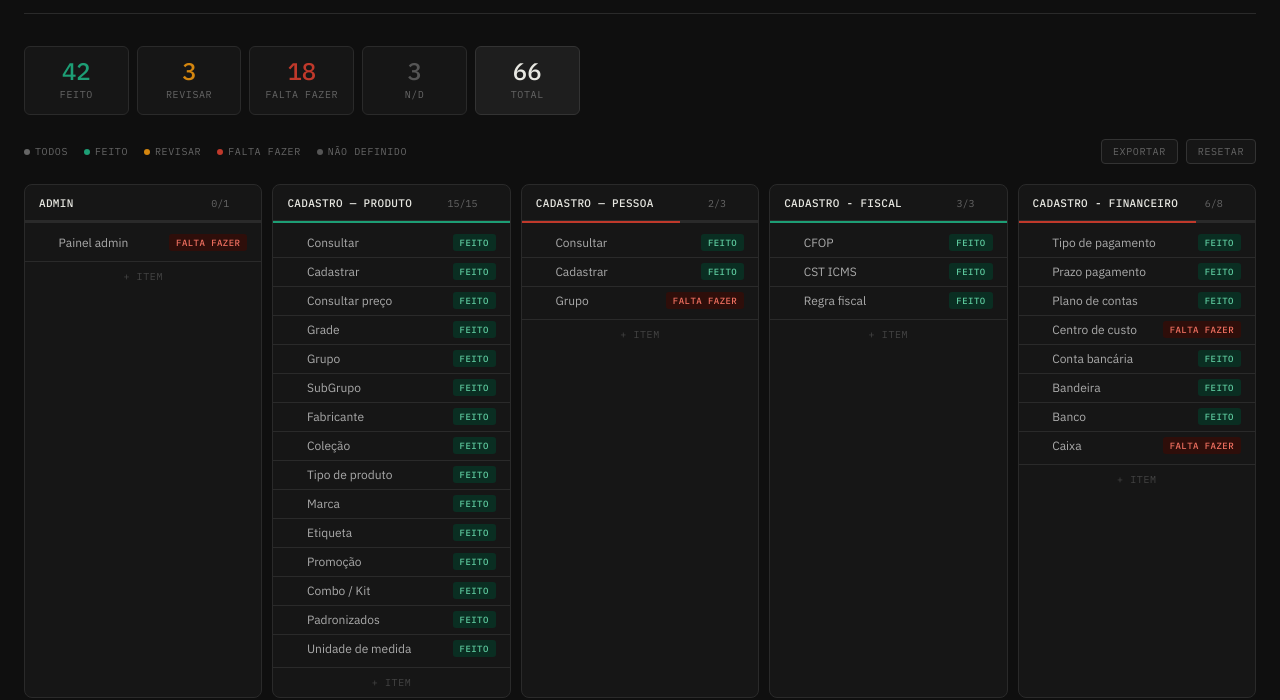
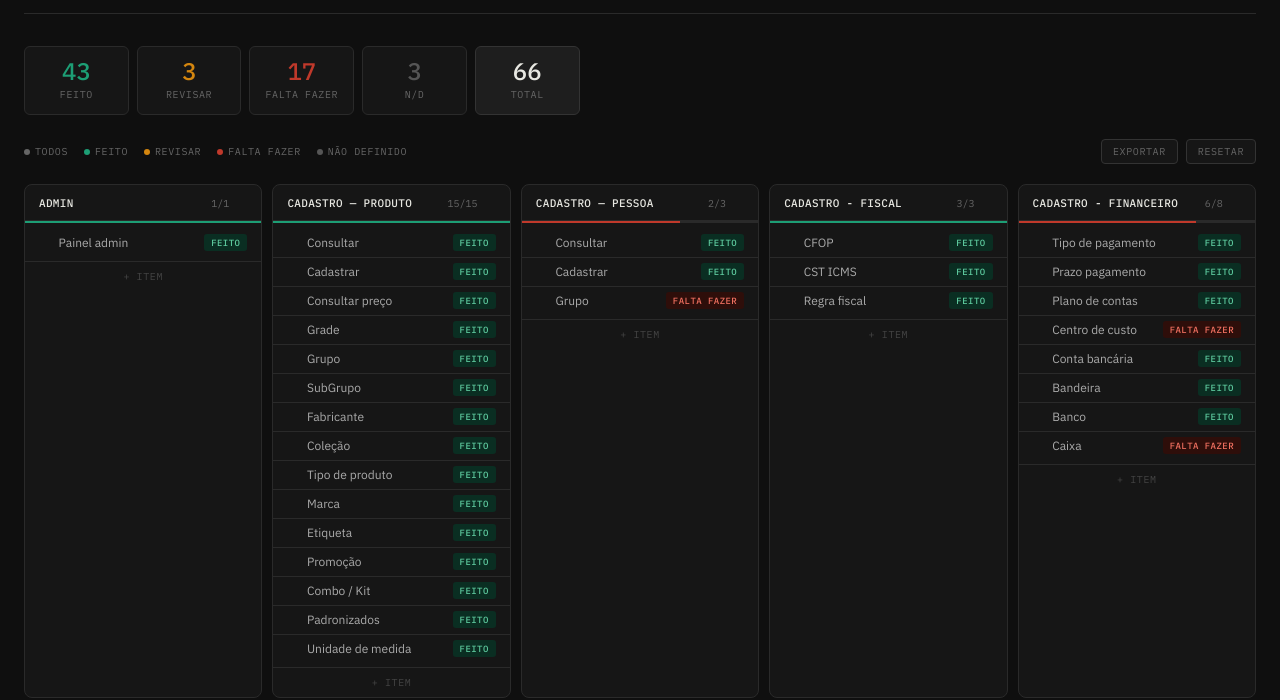
Before and after one commit to abraaogarcia54/Painel, a plain HTML site: page painel/index.html in a window 1280 px wide. Shown: the part 100-800 px from the top of the page. Drawn offline with Linux system fonts and the light colour scheme.

Commit message:
new test admin

```diff
--- a/painel/index.html
+++ b/painel/index.html
@@ -506,7 +506,7 @@ const DEFAULT_MODULES = [
   {
     name: "Admin",
     items: [
-      { n: "Painel admin", s: "todo" }
+      { n: "Painel admin", s: "done" }
     ]
   },
   {
```
